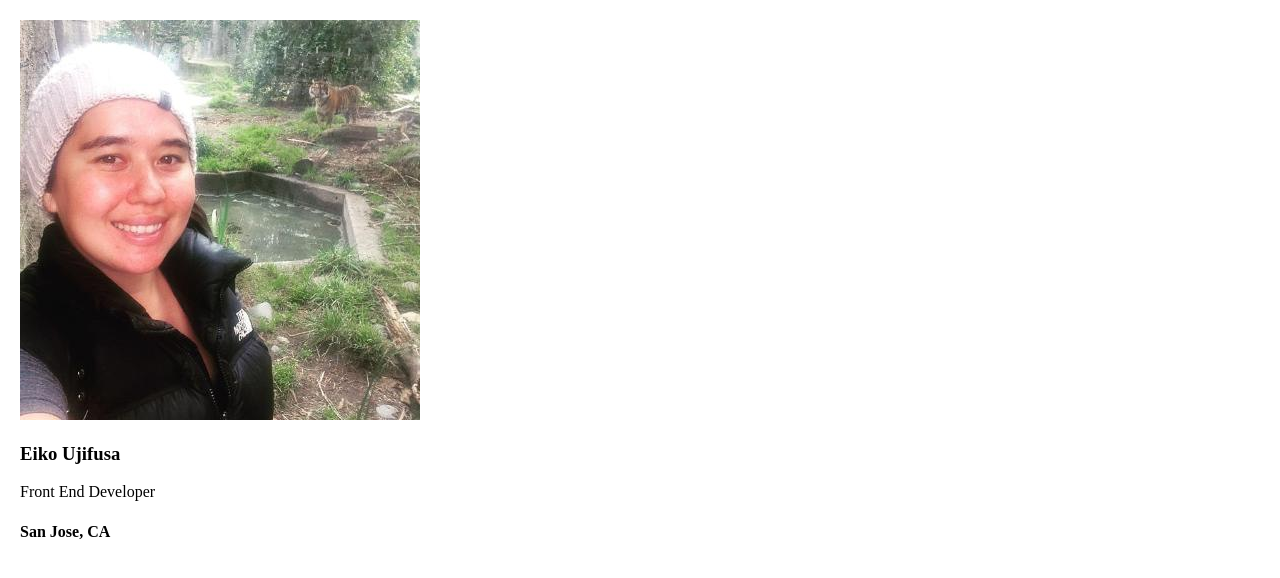
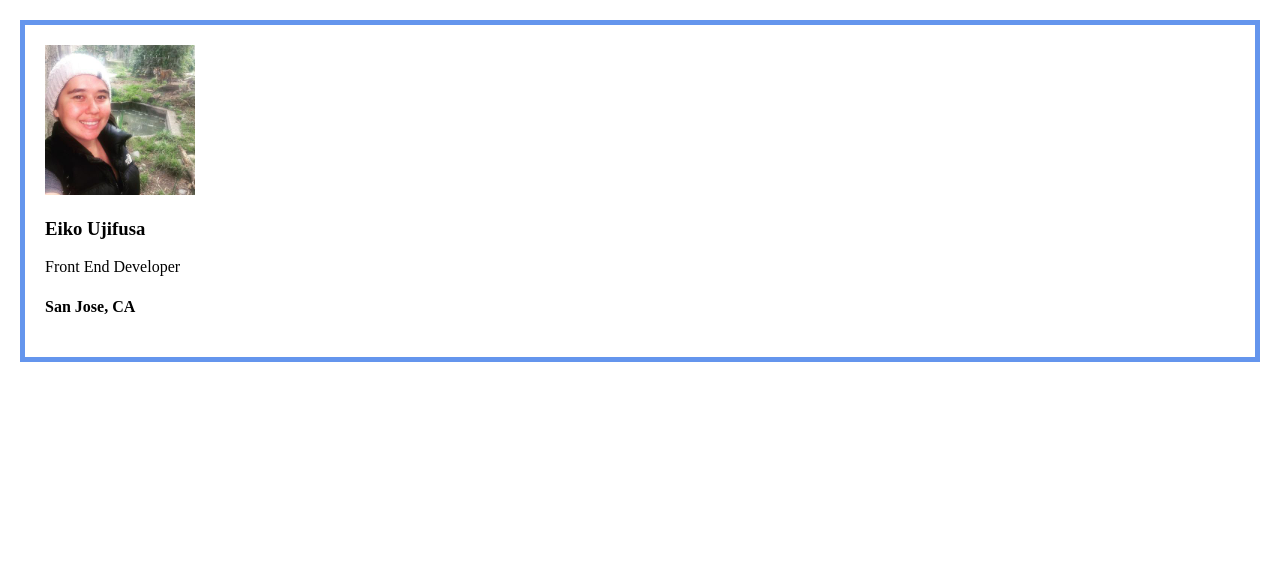
Before and after one commit to eikouji/digital-business-card, a plain HTML site: page index.html in a window 1280 px wide. Drawn offline with Linux system fonts and the light colour scheme.

Commit message:
adding classes for CSS use, changed img size, added border for design purposes

```diff
--- a/index.html
+++ b/index.html
@@ -10,8 +10,11 @@
 
     </head>
     <body>
-        <div>
-            <img src="src/images/face-pic-me.jpg" alt="Eiko, the developer of this app, smiling">
+        <div class="card">
+            <img
+                class="avatar"
+                src="src/images/face-pic-me.jpg"
+                alt="Eiko, the developer of this app, smiling">
             <h3>Eiko Ujifusa</h3>
             <p>Front End Developer</p>
             <h4>San Jose, CA</h4>
--- a/src/styles.css
+++ b/src/styles.css
@@ -1,3 +1,13 @@
 body {
     margin: 20px;
 }
+
+.avatar {
+    width: 150px;
+
+}
+
+.card {
+    border: 5px cornflowerblue solid;
+    padding: 20px;
+}
```
